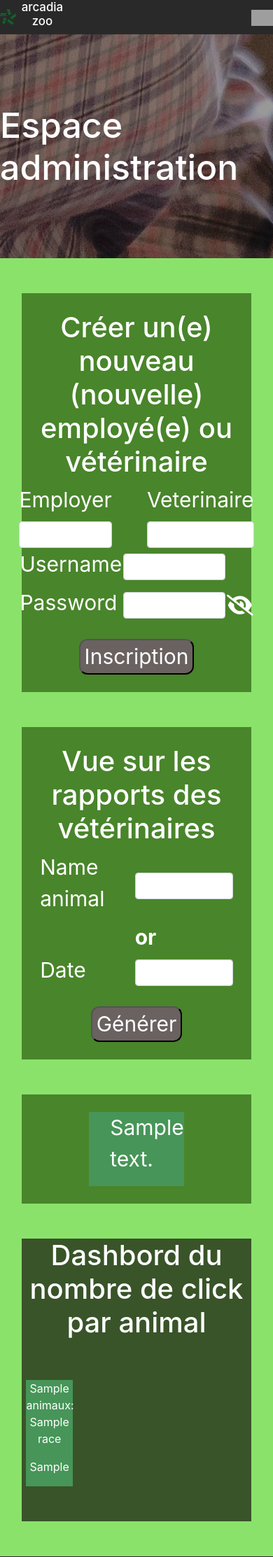
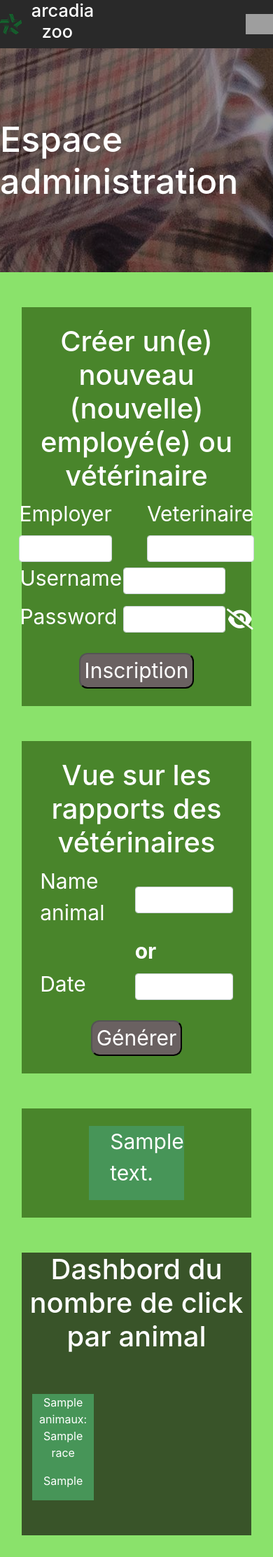
Before and after one commit to boutoutben/Arcadia-zoo, a Symfony app: template templates/administration_page/index.html.twig in a window 390 px wide. Shown: the top 2225 px of the page at 70% size. Run offline with Twig, Linux system fonts and the light colour scheme; the template is opened without the code that fills it: most values are stand-ins (such as "Sample title", 1, 10 or a date in 2020); form fields are guessed from the names that the template uses; some libraries are stand-ins or nearby versions; grey boxes are pictures that could not be loaded.

Commit message:
make it better

```diff
--- a/public/styles/app.css
+++ b/public/styles/app.css
@@ -13,27 +13,26 @@
 
 @media screen and (max-width:1000px) {
     .logo{
-        width: 6vw;
+        width: 8vw;
     }
     .zoo_name{
         width: 19%;
-        font-size: 2vh;
-        margin-right: 67%;
+        font-size: 3vh;
+        margin-right: 56%;
         text-align: center;
     }
    .btn-menu{
-    width: 8vw;
-    margin-right: 2%;
+    width: 10vw;
+    margin-right: 0%;
     }
     .link{
         position: absolute;
         display: none;
         flex-direction: column;
-        margin-left: -32%;
+        margin-left: -28%;
     }
     .link-navbar{
         width: 40vw;
-        height: 8vw;
         text-align: center;
         z-index: 10;
         font-size: 5vw;
@@ -244,7 +243,7 @@
 }
 
 .valid-avis{
-    background-color: #6ED45D;
+    background-color: #395429;
     margin:10% 20%;
     color: white;
 }
@@ -350,11 +349,10 @@
     .allHabitats{
         color: white;
         display: grid;
-        grid-template-columns: repeat(2,1fr);
+        grid-template-columns: repeat(2,29%);
         grid-template-rows: auto;
         grid-gap: 100px 7.5%;
         margin: 50px 10%;
-
     }
 
     .habitat{
@@ -632,7 +630,7 @@
     text-align: center;
     color: white;
 }
-
+@media screen and (min-width: 1000px){
     .viewAnimaux{
         display: grid;
         grid-template-columns: repeat(4,20.3%);
@@ -648,6 +646,25 @@
         width: 100%;
         height: auto;
     }
+}
+@media screen and (max-width: 1000px){
+    .viewAnimaux{
+        display: grid;
+        grid-template-columns: repeat(3,27%);
+        grid-template-rows: auto;
+        grid-gap: 50px 5%;
+        color: white;
+        justify-content: center;
+        padding: 50px 0;
+    }
+
+    .detailForVet{
+        background-color: #479558;
+        width: 100%;
+        height: auto;
+    }
+}
+
 
 /*Espace Employer*/
 
@@ -668,6 +685,7 @@
     padding-bottom: 25px;
 }
 
+@media screen and (min-width:1000px) {
     .animauxEating{
         color: white;
         display: grid;
@@ -676,6 +694,19 @@
         grid-gap: 50px 3%;
         justify-content: center;
         margin: 25px 0;
+    }
+}
+
+@media screen and (max-width:1000px) {
+    .animauxEating{
+        color: white;
+        display: grid;
+        grid-template-columns: repeat(3,27%);
+        grid-template-rows: auto;
+        grid-gap: 50px 3%;
+        justify-content: center;
+        margin: 25px 0;
+    }
 }
 
 .btn-selection{
@@ -698,6 +729,9 @@
     height: 50px;
     margin-top:25px;
 }
+
+
+
 
 /* verinaire*/
 
```
Lines whose indentation alone changed are shown as unchanged.
